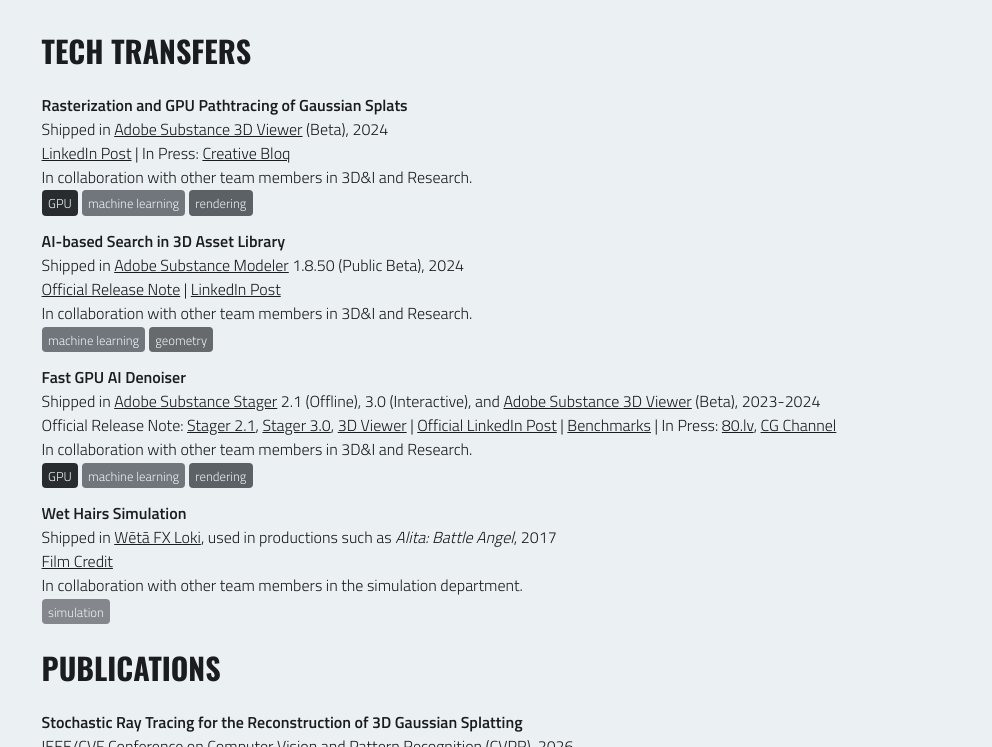
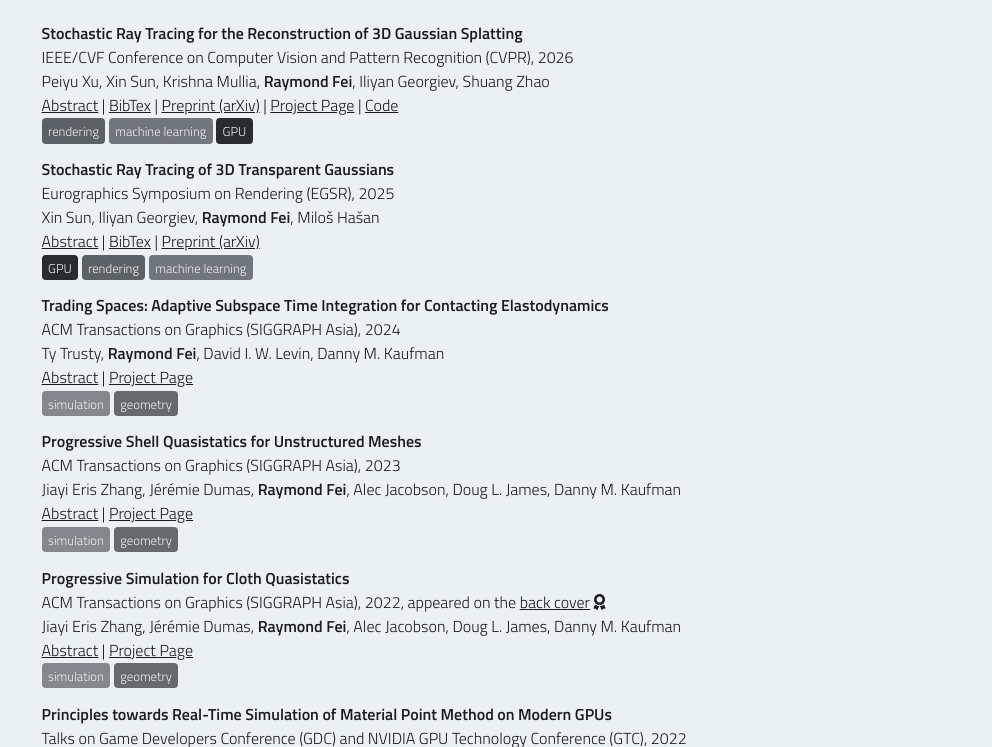
Before and after one commit to raymondyfei/raymondyfei.github.io, a plain HTML site: page index.html in a window 1280 px wide. Shown: the top 747 px of the page, 288-1280 px from the left. Drawn offline with nearby package versions, Linux system fonts and the light colour scheme.

Commit message:
simplify content

```diff
--- a/index.html
+++ b/index.html
@@ -88,52 +88,8 @@
       <DIV id=content>
         <DIV class=x></DIV>
         <DIV id=maincontent>
-          <DIV id=techtransfers class=detail>
-            <P class=staffitem>TECH TRANSFERS</P>
-            <p>
-              <b>Rasterization and GPU Pathtracing of Gaussian Splats</b><br />
-              Shipped in <a href="https://helpx.adobe.com/substance-3d-viewer.html">Adobe Substance 3D Viewer</a> (Beta),
-2024<br />
-              <a
-href="https://www.linkedin.com/posts/martin-nebelong_adobe-art-gaussiansplatting-activity-7252067862486405120-vNgA/">LinkedIn Post</a> | In Press: <a href="https://www.creativebloq.com/3d/adobes-new-3d-tool-is-more-powerful-than-you-might-think">Creative Bloq</a><br
-/>
-              In collaboration with other team members in 3D&I and Research.<br/>
-              <span class="tag tag-purple">GPU</span> <span class="tag tag-green2">machine learning</span> <span class="tag tag-blue2">rendering</span>
-            </p>
-            <p>
-              <b>AI-based Search in 3D Asset Library</b><br />
-              Shipped in <a href="https://www.adobe.com/products/substance3d/apps/modeler.html">Adobe Substance Modeler</a> 1.8.50 (Public Beta),
-2024<br />
-              <a href="https://helpx.adobe.com/substance-3d-modeler/release-notes/public-beta/beta-1-8-50-release-notes.html">Official Release Note</a> | <a
-href="https://www.linkedin.com/posts/lydiachoy_here-is-a-better-example-of-search-by-shape-activity-7175684982630232065-Cc8Y/">LinkedIn Post</a><br
-/>
-              In collaboration with other team members in 3D&I and Research.<br/>
-              <span class="tag tag-green2">machine learning</span> <span class="tag tag-orange">geometry</span>
-            </p>
-            <p>
-              <b>Fast GPU AI Denoiser</b><br />
-              Shipped in <a href="https://www.adobe.com/products/substance3d-stager.html">Adobe Substance Stager</a> 2.1 (Offline), 3.0 (Interactive), and <a href="https://helpx.adobe.com/substance-3d-viewer.html">Adobe Substance 3D Viewer</a> (Beta), 2023-2024<br/>
-              Official Release Note: <a href="https://helpx.adobe.com/substance-3d-stager/release-notes/version-2-1-0.html">Stager 2.1</a>,
-              <a href="https://helpx.adobe.com/substance-3d-stager/release-notes/version-3-0.html">Stager 3.0</a>,
-              <a href="https://helpx.adobe.com/substance-3d-viewer/interface/environment-workspace.html">3D Viewer</a> |
-              <a href="https://www.linkedin.com/posts/substance3d_substance3dstager-activity-7077646473198276609-bYIs/">Official LinkedIn Post</a> |
-              <a href="https://blog.adobe.com/en/publish/2023/07/27/substance-3d-collection-july-release-news">Benchmarks</a> |
-              In Press: <a href="https://80.lv/articles/adobe-s-substance-3d-stager-3-0-generates-backgrounds-from-prompts/">80.lv</a>,
-              <a href="https://www.cgchannel.com/2024/03/adobe-releases-substance-3d-stager-3-0/">CG Channel</a><br/>
-              In collaboration with other team members in 3D&I and Research.<br/>
-              <span class="tag tag-purple">GPU</span> <span class="tag tag-green2">machine learning</span> <span class="tag tag-blue2">rendering</span>
-            </p>
-            <p>
-              <b>Wet Hairs Simulation</b><br />
-              Shipped in <a href="http://alexey.stomakhin.com/research/siggraph2022_loki.pdf">Wētā FX Loki</a>, used in productions such as <i>Alita: Battle Angel</i>,
-2017<br />
-              <a href="https://www.imdb.com/name/nm10481123/">Film Credit</a><br />
-              In collaboration with other team members in the simulation department.<br/>
-              <span class="tag tag-blue">simulation</span>
-            </p>
-          </DIV>
           <DIV id=pubs class=detail>
-            <P class=staffitem>PUBLICATIONS</P>
+            <!-- <P class=staffitem>PUBLICATIONS</P> -->
             <p>
               <b>Stochastic Ray Tracing for the Reconstruction of 3D Gaussian Splatting</b><br />
               IEEE/CVF Conference on Computer Vision and Pattern Recognition (CVPR), 2026<br />
```
